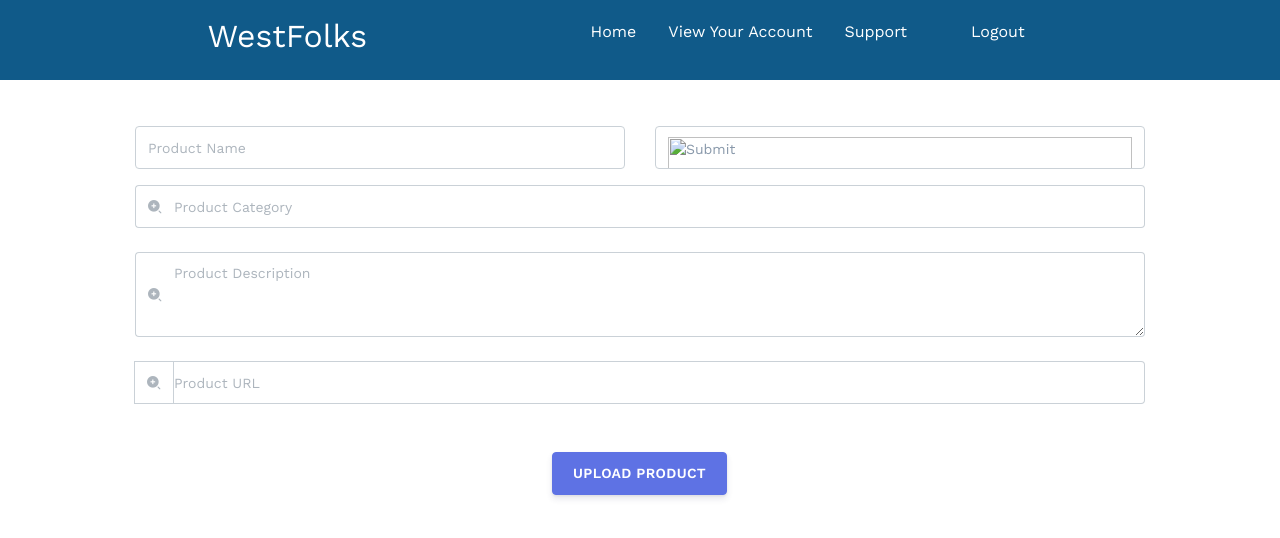
After one commit to ayoola-dogo/westfolks, a Django app: page /products/product-upload/ in a window 1280 px wide. The commit adds this page. Shown: the top 538 px of the page. Run offline with Django 3.2, Linux system fonts and the light colour scheme; the visitor is signed in with stand-in values (Sample User, id 1); some libraries are stand-ins or nearby versions.

Commit message:
finished product upload page

```diff
--- a/company/templates/company/view_company.html
+++ b/company/templates/company/view_company.html
@@ -76,8 +76,8 @@
               <div class="text-center mt-5">
                 <h3>{{ company.company_name }}<span class="font-weight-light"></span></h3>
                 <div class="h6 font-weight-300"><i class="ni location_pin mr-2"></i>{{ company.account.user.first_name}}&nbsp;{{ company.account.user.last_name}}</div>
-                <div class="h6 mt-4"><i class="ni business_briefcase-24 mr-2"></i>Company URL</div>
-                <div><i class="ni education_hat mr-2"></i>{{ company.account.website_url }}</div>
+                <div class="h6 mt-4"><i class="ni business_briefcase-24 mr-2"></i>{{ company.account.website_url }}</div>
+                <div><a href="{% url 'products:product-upload' %}"><i class="ni education_hat mr-2"></i>Upload Products</a></div>
               </div>
               <div class="mt-5 py-5 border-top text-center">
                 <div class="row justify-content-center">
--- a/products/forms.py
+++ b/products/forms.py
@@ -1,6 +1,4 @@
 from django import forms
-from django.contrib.auth.forms import AuthenticationForm, UserCreationForm
-from django.contrib.auth import get_user_model
 from .models import Product
 from company.models import Company
 
@@ -8,4 +6,4 @@ from company.models import Company
 class ProductForm(forms.ModelForm):
     class Meta:
         model = Product
-        fields = ['name', 'description', 'category', 'image', 'url']
+        fields = ['product_name', 'category', 'description', 'image', 'url']
--- a/products/models.py
+++ b/products/models.py
@@ -13,21 +13,21 @@ def change_image_path(image):
 
 # Create your models here.
 class Product(models.Model):
-    company = models.ForeignKey(Company, null=True, blank=False, on_delete=models.CASCADE)
-    name = models.CharField(max_length=120, null=True, blank=True)
+    company = models.ForeignKey(Company, null=False, blank=False, on_delete=models.CASCADE)
+    product_name = models.CharField(max_length=120, null=False, blank=False)
+    category = models.CharField(max_length=200, null=True, blank=True)
     description = models.TextField(null=True, blank=True)
-    category = models.TextField(null=True, blank=True)
     image = models.ImageField(default='default/img/default.png', upload_to='default/img/', null=True)
     url = models.URLField(max_length=200)
 
     class Meta:
-        unique_together = ('name',)
+        unique_together = ('company', 'product_name',)
 
     def __str__(self):
-        return self.name
+        return self.product_name
 
-    # def get_absolute_url(self):
-    #     return reverse('single_product', args=[self.name, ])
+    def get_absolute_url(self):
+        return reverse('products:product-detail', args=[self.pk, ])
 
     # Override the save method
     def save(self, **kwargs):
@@ -38,11 +38,11 @@ class Product(models.Model):
             self.initial_path = self.image.path
             filename = change_image_path(self.image.path)
             print(self.company.account.user.email)
-            if filename != "default.png":
-                self.image.path = os.path.join(settings.MEDIA_ROOT, "{}/img/{}".format(self.company.account.user.email,
-                                                                                              filename))
-                img.resize(output_size, Image.ANTIALIAS).save(self.image.path)
-                os.remove(self.initial_path)
+            # if filename != "default.png":
+            #     self.image.path = os.path.join(settings.MEDIA_ROOT, "{}/img/{}".format(self.company.account.user.email,
+            #                                                                                   filename))
+            #     img.resize(output_size, Image.ANTIALIAS).save(self.image.path)
+            #     os.remove(self.initial_path)
 
     def delete(self, using=None, keep_parents=False):
         super().delete()
--- /dev/null
+++ b/products/templates/products/product_upload.html
@@ -0,0 +1,76 @@
+{% extends 'base.html' %}
+
+{% load static %}
+
+{% block title %}Create A Company{% endblock title %}
+
+{% block style %}
+.container{
+  margin-top: 8%;
+}
+{% endblock style %}
+
+{% block content %}
+<section class="container">
+    <form method="post" action="{% url 'products:product-upload' %}" enctype="multipart/form-data">
+      {% csrf_token %}
+      <div class="row">
+        <div class="col-md-6">
+          <div class="form-group">
+            <input type="text" name="product_name" class="form-control" id="{{ prod_form.id_product_name }}" placeholder="Product Name">
+            {{ prod_form.product_name.errors }}
+          </div>
+        </div>
+        <div class="col-md-6">
+          <div class="form-group">
+            <input type="image" name="image" class="form-control" id="{{ prod_form.id_image }}" placeholder="Product Image" accept="image/png image/jpeg">
+            {{ prod_form.image.errors }}
+          </div>
+        </div>
+      </div>
+      <div class="row">
+        <div class="col-md-12">
+          <div class="form-group">
+            <div class="input-group mb-4">
+              <div class="input-group-prepend">
+                <span class="input-group-text"><i class="ni ni-zoom-split-in"></i></span>
+              </div>
+            <input type="text" name="category" placeholder="Product Category" class="form-control" id="{{ prod_form.id_category }}"
+            />
+            {{ prod_form.category.errors }}
+          </div>
+        </div>
+      </div>
+      </div>
+      <div class="row">
+        <div class="col-md-12">
+          <div class="form-group">
+            <div class="input-group mb-4">
+              <div class="input-group-prepend">
+                <span class="input-group-text"><i class="ni ni-zoom-split-in"></i></span>
+              </div>
+              <textarea name="description" class="form-control" id="{{ prod_form.id_description }}" rows="3" placeholder="Product Description"></textarea>
+              {{ prod_form.description.errors }}
+            </div>
+          </div>
+        </div>
+      </div>
+        <div class="row">
+        <div class="col-md-12">
+          <div class="form-group">
+            <div class="input-group mb-4">
+              <div class="input-group-append">
+                <span class="input-group-text"><i class="ni ni-zoom-split-in"></i></span>
+              </div>
+              <input type="url" name="url" class="form-control" id="{{ prod_form.id_url }}" placeholder="Product URL">
+              {{ prod_form.url.errors }}
+            </div>
+          </div>
+        </div>
+      </div>
+      <div class="text-center">
+        <button type="submit" class="btn btn-primary mt-4">Upload Product</button>
+      </div>
+    </form>
+</section>
+{% endblock content %}
--- /dev/null
+++ b/products/urls.py
@@ -0,0 +1,11 @@
+from django.urls import path
+from .views import ProductDetailView, ProductListView, product_upload
+
+
+app_name = 'products'
+
+urlpatterns = [
+    path('product-detail/<pk>', ProductDetailView.as_view(), name='product-detail'),
+    path('product-list/', ProductListView.as_view(), name='product-list'),
+    path('product-upload/', product_upload, name='product-upload'),
+]
--- a/products/views.py
+++ b/products/views.py
@@ -1,3 +1,54 @@
 from django.shortcuts import render
+from django.urls import reverse
+from .models import Product
+from django.core.exceptions import ObjectDoesNotExist
+from django.http import Http404
+from django.views.generic import ListView, DetailView, CreateView, UpdateView, DeleteView
+from .models import Product
+from .forms import ProductForm
+from company.models import Company
+from django.contrib.auth.decorators import login_required
+
 
 # Create your views here.
+def search(request):
+    try:
+        k = request.GET.get('k')
+    except Exception:
+        k = None
+    if k:
+        products = Product.objects.filter(title__icontains=k)
+        context = {'query': k, 'products': products}
+        template = 'products/results.html'
+    else:
+        context = {}
+        template = 'products/home.html'
+    return render(request, template, context)
+
+
+@login_required
+def product_upload(request):
+    if request.method == "GET":
+        template = 'products/product_upload.html'
+        prod_form = ProductForm()
+        context = {'prod_form': prod_form}
+        return render(request, template, context)
+
+    if request.method == "POST":
+        company = Company.objects.get(account=request.user.account)
+        new_product = Product(company=company)
+        prod_form = ProductForm(request.POST, instance=new_product)
+        if prod_form.is_valid():
+            prod_form.save()
+            template = 'products/product_successful.html'
+            prod_count = company.product_set.all().count()
+            context = {'prod_count': prod_count}
+            return render(request, template, context)
+
+
+class ProductDetailView(DetailView):
+    pass
+
+
+class ProductListView(ListView):
+    pass
--- a/westfolks/urls.py
+++ b/westfolks/urls.py
@@ -20,5 +20,6 @@ urlpatterns = [
     path('admin/', admin.site.urls),
     path('', include('user.urls')),
     path('account/', include('accounts.urls')),
-    path('company/', include('company.urls'))
+    path('company/', include('company.urls')),
+    path('products/', include('products.urls'))
 ]
```
Also changed, not shown: accounts/views.py (+8 -5 lines), products/migrations/0003_auto_20210226_1556.py (added), products/templates/products/product_list.html (renamed from products/templates/product_list.html), products/templates/products/product_successful.html (added), 1 other file.
